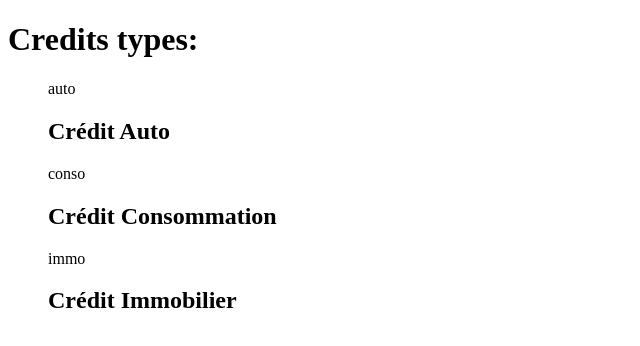
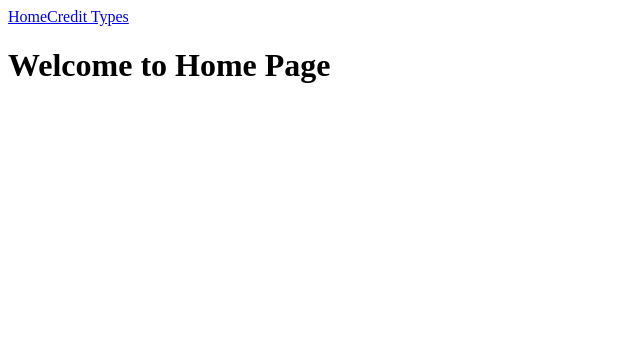
Before and after one commit to Abdelilah-Ajjouqa/salefni, a React (Vite) app: page / in a window 1280 px wide. Shown: the top 346 px of the page, without its empty margins (0-640 px from the left). Built offline with nearby package versions, Linux system fonts and the light colour scheme; data requests are answered from the project's data file.

Commit message:
feat: integrate react-router for navigation and add CreditTypes route SAL-51

```diff
--- a/package.json
+++ b/package.json
@@ -12,7 +12,8 @@
   "dependencies": {
     "axios": "^1.13.1",
     "react": "^19.1.1",
-    "react-dom": "^19.1.1"
+    "react-dom": "^19.1.1",
+    "react-router-dom": "^7.9.5"
   },
   "devDependencies": {
     "@eslint/js": "^9.36.0",
--- a/src/App.tsx
+++ b/src/App.tsx
@@ -1,10 +1,16 @@
-import CreditTypes from "./components/CreditTypes"
+import { Link, Outlet } from 'react-router-dom'
 
 function App() {
   return (
-    <>
-      <CreditTypes/>
-    </>
+    <div>
+      <nav>
+        <Link to="/">Home</Link>
+        <Link to="/credit-types">Credit Types</Link>
+      </nav>
+      <main>
+        <Outlet />
+      </main>
+    </div>
   )
 }
 
--- a/src/main.tsx
+++ b/src/main.tsx
@@ -1,9 +1,32 @@
 import { StrictMode } from 'react'
 import { createRoot } from 'react-dom/client'
+import { createBrowserRouter, RouterProvider } from 'react-router-dom';
 import App from './App.tsx'
+import CreditTypes from './components/CreditTypes.tsx';
+
+const router = createBrowserRouter([
+  {
+    path: '/',
+    element: <App />,
+    children: [
+      {
+        index: true,
+        element: <div><h1>Welcome to Home Page</h1></div>
+      },
+      {
+        path: 'credit-types',
+        element: <CreditTypes />
+      },
+      {
+        path: 'employment-types',
+
+      }
+    ],
+  },
+])
 
 createRoot(document.getElementById('root')!).render(
   <StrictMode>
-    <App />
+    <RouterProvider router={router} />
   </StrictMode>,
 )
```
Also changed, not shown: 1 other file (tests, documents, lock files or other folders).
